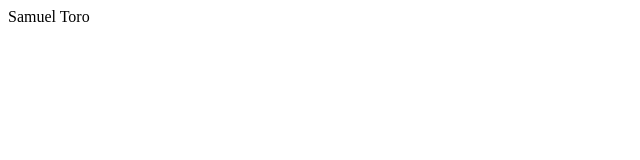
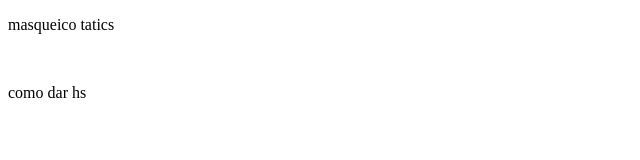
Before and after one commit to samurks/samurks, a plain HTML site: page index.html in a window 1280 px wide. Shown: the whole page, without its empty margins (0-640 px from the left). Drawn offline with Linux system fonts and the light colour scheme.

Commit message:
Update index.html
tirei o nome e trolei

```diff
--- a/index.html
+++ b/index.html
@@ -7,6 +7,10 @@
     <title>Document</title>
 </head>
 <body>
-  Samuel Toro
+  <p> masqueico tatics</p>
+
+<br>
+
+<p> como dar hs </p>
 </body>
 </html>
```
